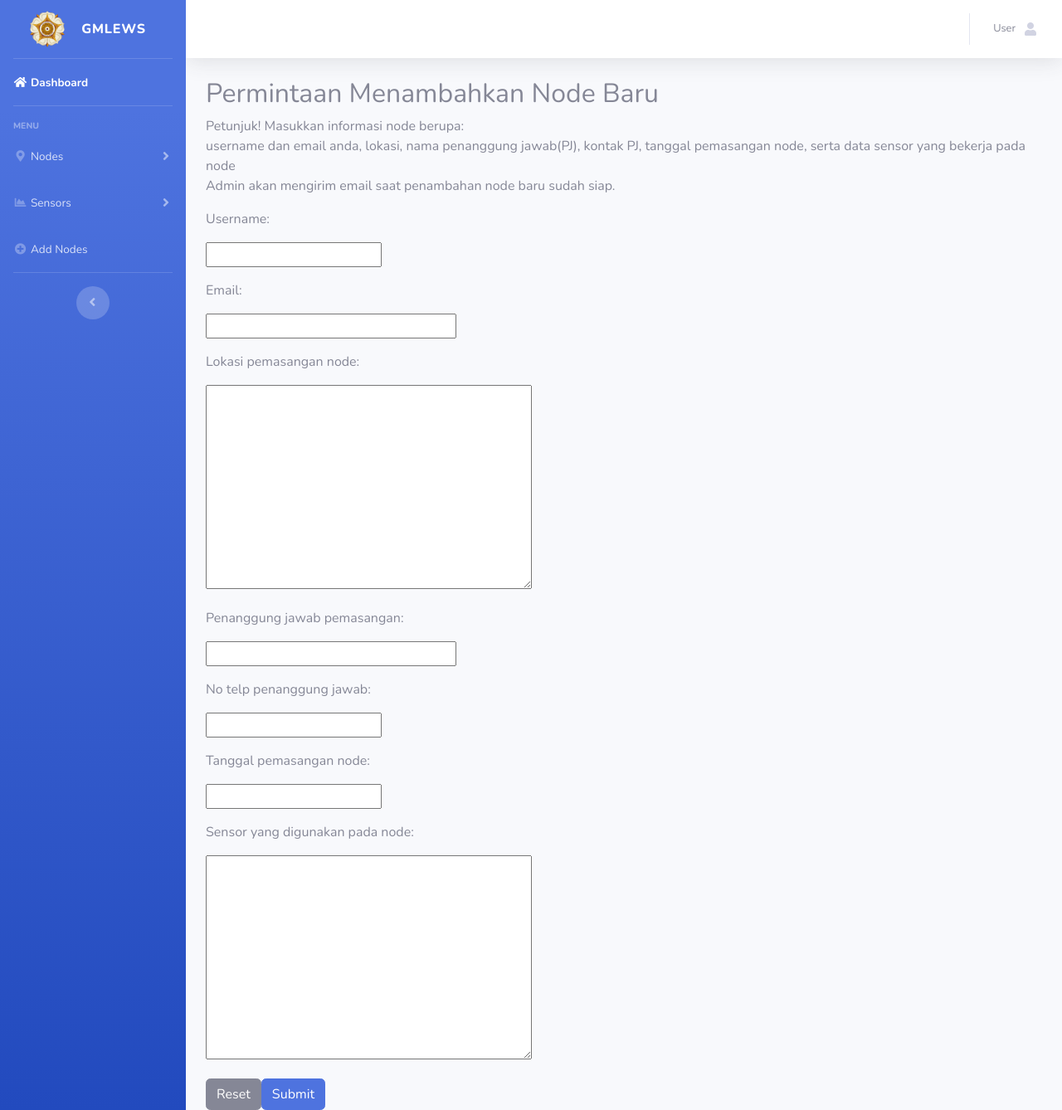
After one commit to estri012/rest-api, a Django app: page /addnode/ in a window 1280 px wide. The commit adds this page. Shown: the whole page at 83% size. Run offline with Django 3.2, Linux system fonts and the light colour scheme; some libraries are stand-ins or nearby versions.

Commit message:
renew fitur

```diff
--- a/gmlews/urls.py
+++ b/gmlews/urls.py
@@ -43,5 +43,6 @@ urlpatterns = [
     path('charts2/', ChartsDua.as_view(), name='charts2'),
     path('chartnode/', ChartNode.as_view(), name='chartnode'),
     path('map/', Map.as_view(), name='map'),
+    path('addnode/', views.add_node, name='add-node')
 
 ]
--- /dev/null
+++ b/restapi/forms.py
@@ -0,0 +1,10 @@
+from django import forms
+
+class ContactForm(forms.Form):
+    username = forms.CharField(max_length=80)
+    email = forms.EmailField()
+    lokasi_pemasangan_node = forms.CharField(widget=forms.Textarea)
+    penanggung_jawab_pemasangan = forms.CharField(max_length=100)
+    no_telp_penanggung_jawab = forms.CharField(max_length=30)
+    tanggal_pemasangan_node = forms.CharField(max_length=100)
+    sensor_yang_digunakan_pada_node = forms.CharField(widget=forms.Textarea)
--- a/restapi/views.py
+++ b/restapi/views.py
@@ -9,6 +9,9 @@ from django_filters.rest_framework import DjangoFilterBackend
 from django.http import HttpResponse
 from rest_framework.views import APIView
 # Create your views here.
+from .forms import ContactForm
+from django.core.mail import send_mail, BadHeaderError
+from django.shortcuts import redirect
 
 class Charts(View):
     def get(self, request, *args, **kwargs):
@@ -25,6 +28,8 @@ class ChartNode(View):
 class Map(View):
     def get(self, request, *args, **kwargs):
         return render(request, 'map.html')
+
+
 
 
 class DataViewSet(viewsets.ModelViewSet):
@@ -46,3 +51,20 @@ class NodeViewSet(viewsets.ModelViewSet):
 class AcceleroXViewSet(viewsets.ModelViewSet):
     queryset = Data.objects.all()
     serializer_class = AcceleroXSerializer
+
+
+def add_node(request):
+    form = ContactForm()
+    if request.method == 'POST':
+        form = ContactForm(request.POST)
+        if form.is_valid():
+            subject = f'Permintaan menambah node baru dari {form.cleaned_data["username"]}'
+            message = f'Pemohon: {form.cleaned_data["email"]}\nLokasi node: {form.cleaned_data["lokasi_pemasangan_node"]}\nPJ: {form.cleaned_data["penanggung_jawab_pemasangan"]}\nKontak PJ: {form.cleaned_data["no_telp_penanggung_jawab"]}\nTanggal pemasangan: {form.cleaned_data["tanggal_pemasangan_node"]}\nSensor node: {form.cleaned_data["sensor_yang_digunakan_pada_node"]}'
+            sender = form.cleaned_data["email"]
+            recipients = ['gmlews.ugm@gmail.com']
+            try:
+                send_mail(subject, message, sender, recipients, fail_silently=True)
+            except BadHeaderError:
+                return HttpResponse('Invalid header found')
+            return redirect(add_node)
+    return render(request, 'addnode.html', {'form':form})
--- /dev/null
+++ b/templates/addnode.html
@@ -0,0 +1,36 @@
+{% extends 'base.html' %}
+{% load static %}
+{% block content %}
+
+<style>
+    #id_email{
+        width:30%
+    }
+
+    #id_penanggung_jawab_pemasangan{
+        width:30%
+    }
+</style>
+
+<div class="container">
+    <h2>Permintaan Menambahkan Node Baru</h2>
+    <p>Petunjuk! Masukkan informasi node berupa:<br>
+    username dan email anda, lokasi, nama penanggung jawab(PJ), kontak PJ, tanggal pemasangan node, serta data sensor yang bekerja pada node<br>
+    Admin akan mengirim email saat penambahan node baru sudah siap.</p>
+    <form action="" method="POST">
+        {% csrf_token %}
+
+        {% for field in form.visible_fields %}
+        <div class="form-group">
+            {{ field.errors}}
+            <label>{{ field.label_tag}}</label>
+            <p>{{ field }}</p>
+        </div>
+        {% endfor %}
+        <button type="reset" class="btn btn-secondary">Reset</button>
+        <button type="submit" class="btn btn-primary">Submit</button>
+    </form>
+</div>
+
+
+{% endblock content %}
--- a/templates/base.html
+++ b/templates/base.html
@@ -74,7 +74,7 @@
         <!-- Nav Item - Sensors Collapse Menu -->
         <li class="nav-item">
           <a class="nav-link collapsed" href="#" data-toggle="collapse" data-target="#collapseSensor" aria-expanded="true" aria-controls="collapseSensor">
-            <i class="fas fa-fw fa-cog"></i>
+            <i class="fas fa-fw fa-chart-area"></i>
             <span>Sensors</span>
           </a>
           <div id="collapseSensor" class="collapse" aria-labelledby="headingThree" data-parent="#accordionSidebar">
@@ -84,6 +84,14 @@
             </div>
           </div>
         </li>
+
+       <!-- Nav Item - AddNodes Menu -->
+       <li class="nav-item">
+        <a class="nav-link collapsed" href="/addnode">
+          <i class="fas fa-fw fa-plus-circle"></i>
+          <span>Add Nodes</span>
+        </a>
+      </li>
 
         <!-- Divider -->
         <hr class="sidebar-divider d-none d-md-block">
@@ -114,7 +122,8 @@
               <li class="nav-item dropdown no-arrow">
                 <a class="nav-link dropdown-toggle" href="#" id="userDropdown" role="button" data-toggle="dropdown" aria-haspopup="true" aria-expanded="false">
                   <span class="mr-2 d-none d-lg-inline text-gray-600 small">User</span>
-                  <img class="img-profile rounded-circle" src="https://source.unsplash.com/QAB-WJcbgJk/60x60">
+                  <i class="fas fa-fw fa-user"></i>
+                  <!-- <img class="img-profile rounded-circle" src="https://source.unsplash.com/QAB-WJcbgJk/60x60"> -->
                 </a>
                 <!-- Dropdown - User Information -->
                 <div class="dropdown-menu dropdown-menu-right shadow animated--grow-in" aria-labelledby="userDropdown">
```
Also changed, not shown: gmlews/settings.py (+7 -0 lines).
